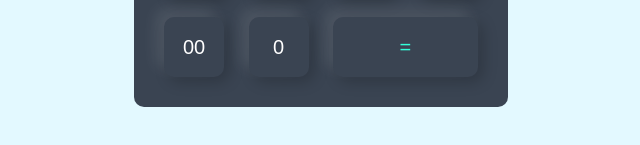
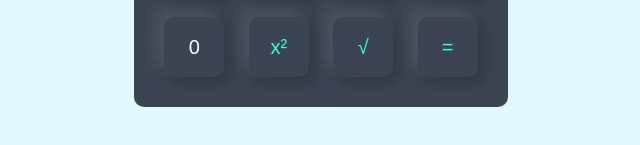
Before and after one commit to EsratJahanJui/calculator, a plain HTML site: page index.html in a window 1280 px wide. Shown: the part 573-718 px from the top of the page, 319-959 px from the left. Drawn offline with nearby package versions, Linux system fonts and the light colour scheme.

Commit message:
add root & square & js file

```diff
--- a/index.html
+++ b/index.html
@@ -1,90 +1,53 @@
 <!DOCTYPE html>
 <html lang="en">
 <head>
-    <meta charset="UTF-8" />
-    <meta name="viewport" content="width=device-width, initial-scale=1.0" />
+  <meta charset="UTF-8">
+  <meta name="viewport" content="width=device-width, initial-scale=1.0">
   <title>Calculator</title>
-    <link rel="stylesheet" href="style.css" />
+  <link rel="stylesheet" href="style.css">
+  <script src="https://cdnjs.cloudflare.com/ajax/libs/mathjs/10.0.0/math.min.js"></script>
+
 </head>
 <body>
   <div class="container">
     <div class="calculator">
       <form action="">
         <div class="display">
-            <input type="text" name="display" />
+          <input type="text" name="display" readonly>
         </div>
         <div>
-            <input
-              type="button"
-              value="AC"
-              onclick="display.value = '' "
-              class="operator"
-            />
-            <input
-              type="button"
-              value="DE"
-              onclick="display.value = display.value.toString().slice(0,-1)"
-              class="operator"
-            />
-            <input
-              type="button"
-              value="."
-              onclick="display.value += '.'"
-              class="operator"
-            />
-            <input
-              type="button"
-              value="/"
-              onclick="display.value += '/'"
-              class="operator"
-            />
+          <input type="button" value="AC" onclick="clearDisplay()" class="operator">
+          <input type="button" value="DE" onclick="deleteLast()" class="operator">
+          <input type="button" value="." onclick="addToDisplay('.')" class="operator">
+          <input type="button" value="/" onclick="addToDisplay('/')" class="operator">
         </div>
         <div>
-            <input type="button" value="7" onclick="display.value += '7'" />
-            <input type="button" value="8" onclick="display.value += '8'" />
-            <input type="button" value="9" onclick="display.value += '9'" />
-            <input
-              type="button"
-              value="*"
-              onclick="display.value += '*'"
-              class="operator"
-            />
+          <input type="button" value="7" onclick="addToDisplay('7')">
+          <input type="button" value="8" onclick="addToDisplay('8')">
+          <input type="button" value="9" onclick="addToDisplay('9')">
+          <input type="button" value="*" onclick="addToDisplay('*')" class="operator">
         </div>
         <div>
-            <input type="button" value="4" onclick="display.value += '4'" />
-            <input type="button" value="5" onclick="display.value += '5'" />
-            <input type="button" value="6" onclick="display.value += '6'" />
-            <input
-              type="button"
-              value="-"
-              onclick="display.value += '-'"
-              class="operator"
-            />
+          <input type="button" value="4" onclick="addToDisplay('4')">
+          <input type="button" value="5" onclick="addToDisplay('5')">
+          <input type="button" value="6" onclick="addToDisplay('6')">
+          <input type="button" value="-" onclick="addToDisplay('-')" class="operator">
         </div>
         <div>
-            <input type="button" value="1" onclick="display.value += '1'" />
-            <input type="button" value="2" onclick="display.value += '2'" />
-            <input type="button" value="3" onclick="display.value += '3'" />
-            <input
-              type="button"
-              value="+"
-              onclick="display.value += '+'"
-              class="operator"
-            />
+          <input type="button" value="1" onclick="addToDisplay('1')">
+          <input type="button" value="2" onclick="addToDisplay('2')">
+          <input type="button" value="3" onclick="addToDisplay('3')">
+          <input type="button" value="+" onclick="addToDisplay('+')" class="operator">
         </div>
-
         <div>
-            <input type="button" value="00" onclick="display.value += '00'" />
-            <input type="button" value="0" onclick="display.value += '0'" />
-            <input
-              type="button"
-              value="="
-              onclick="display.value = eval(display.value)"
-              class="equal operator"
-            />
+          <input type="button" value="0" onclick="addToDisplay('0')">
+          <input type="button" value="x²" onclick="addToDisplay('x²'); square()" class="operator">
+          <input type="button" value="√" onclick="addToDisplay('√'); squareRoot()" class="operator">
+          <input type="button" value="=" onclick="calculate()" class="equal operator">
         </div>
       </form>
     </div>
   </div>
+  <script src="index.js"></script>
 </body>
 </html>
--- /dev/null
+++ b/index.js
@@ -0,0 +1,41 @@
+function addToDisplay(value) {
+    document.querySelector('[name="display"]').value += value;
+  }
+
+  function clearDisplay() {
+    document.querySelector('[name="display"]').value = '';
+  }
+
+  function deleteLast() {
+    let display = document.querySelector('[name="display"]');
+    display.value = display.value.toString().slice(0, -1);
+  }
+
+  function calculate() {
+    let display = document.querySelector('[name="display"]');
+    try {
+        display.value = parseFloat(math.evaluate(display.value).toFixed(2));
+    } catch (error) {
+      display.value = 'Error';
+    }
+  }
+
+  function square() {
+    let display = document.querySelector('[name="display"]');
+    let value = parseFloat(display.value);
+    if (!isNaN(value)) {
+        display.value = (Math.pow(value, 2)).toFixed(1);
+    } else {
+      display.value = 'Error';
+    }
+  }
+
+  function squareRoot() {
+    let display = document.querySelector('[name="display"]');
+    let value = parseFloat(display.value);
+    if (!isNaN(value)) {
+        display.value = (Math.sqrt(value)).toFixed(1);
+    } else {
+      display.value = 'Error';
+    }
+  }
--- a/style.css
+++ b/style.css
@@ -45,8 +45,10 @@ form .display input{
 
 }
 form input.equal{
-    width:145px;
-}
+    /* width:145px; */
+    /* background-color:#33ffd8; */
+    }
+
 form input.operator{
     color:#33ffd8;
 }
```
Lines whose indentation alone changed are shown as unchanged.
